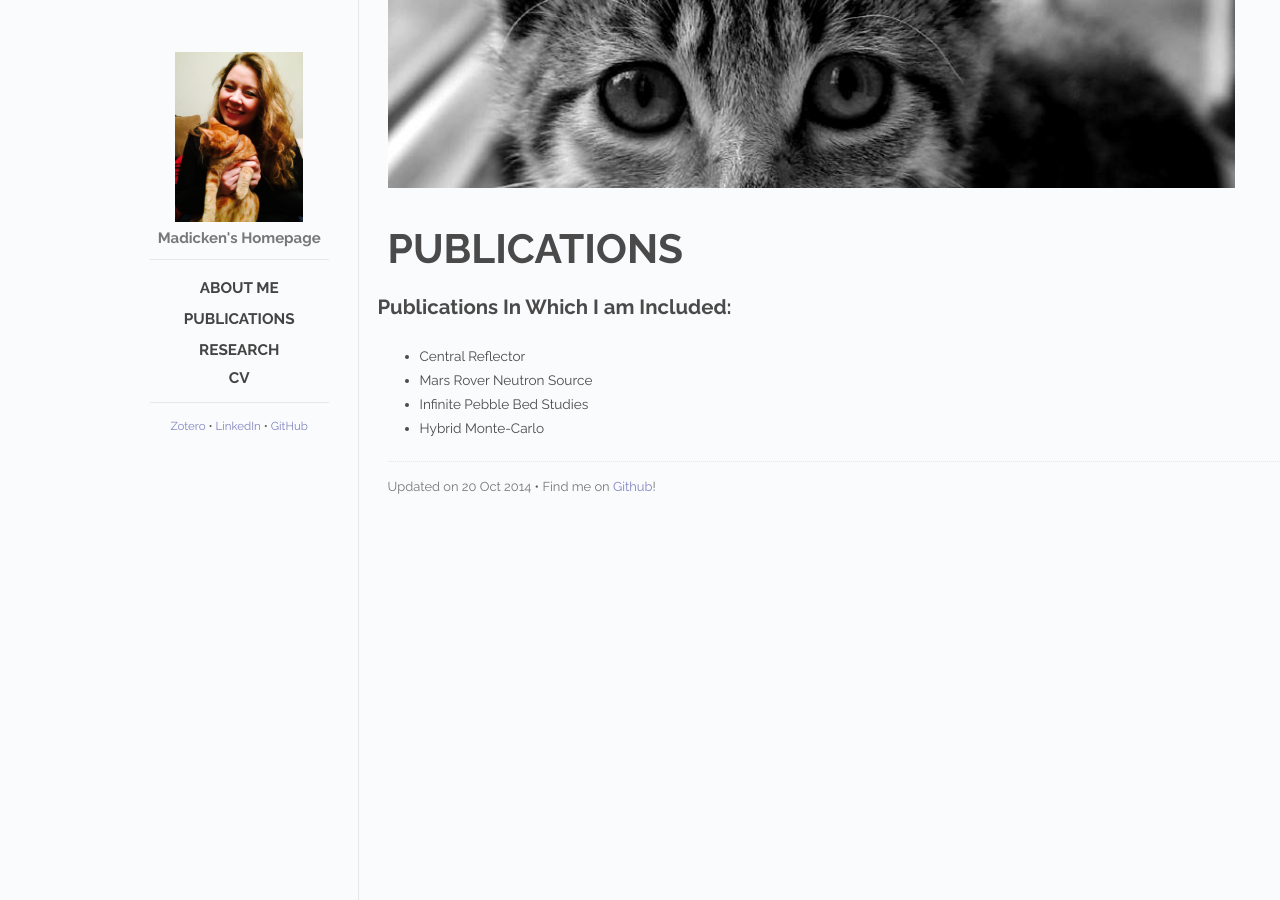
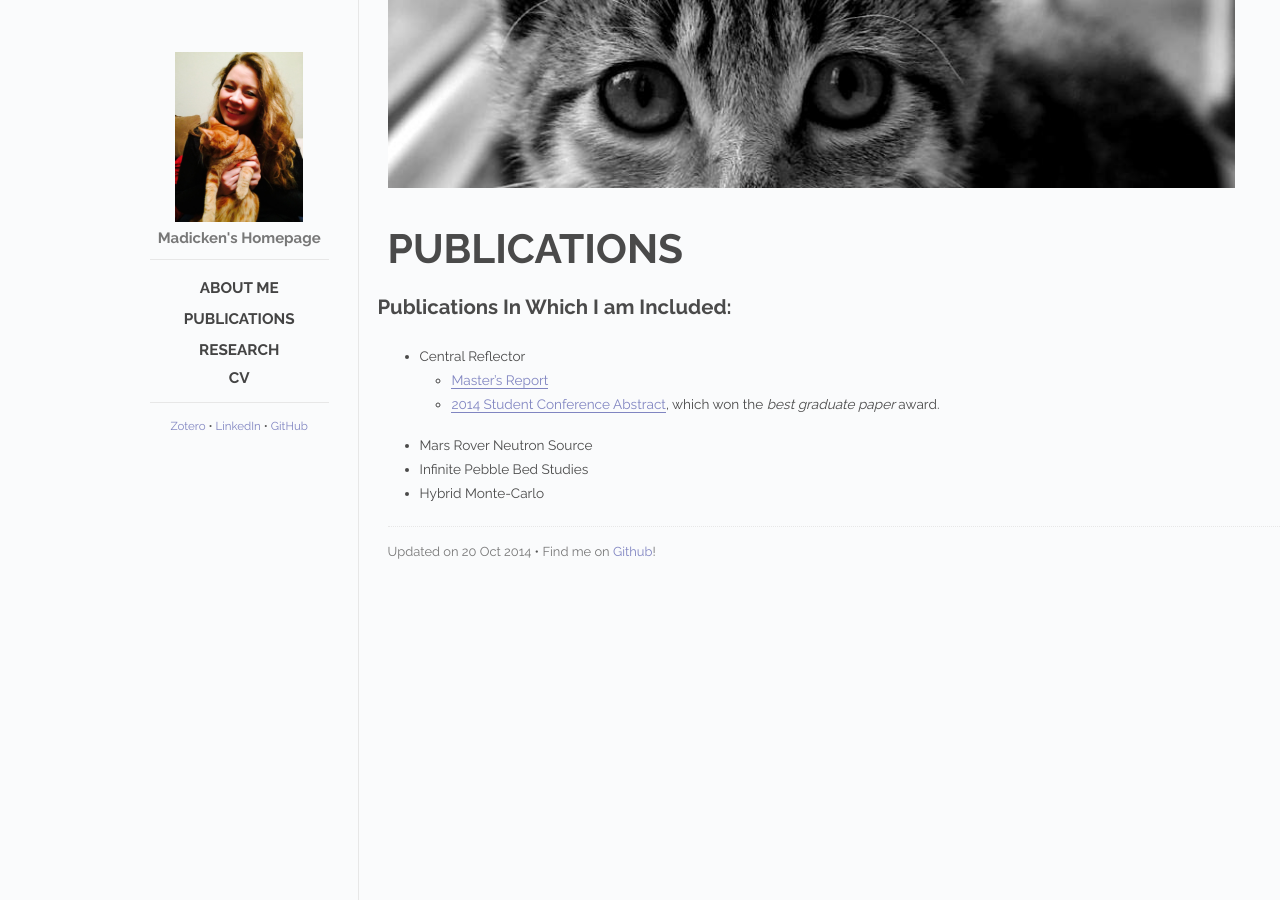
Before and after one commit to munkm/munkm.github.io, a Jekyll site: the page built from _posts/2014-10-20-publications.md, in a window 1280 px wide. Built offline with Jekyll 4.4.1, drawn with Linux system fonts in a browser that asks for light colours; Markdown is read by kramdown in place of the engine named in the settings.

Commit message:
adding links to central reflector papers

```diff
--- a/_posts/2014-10-20-publications.md
+++ b/_posts/2014-10-20-publications.md
@@ -9,6 +9,8 @@ categories: posts
 ## Publications In Which I am Included:
 
 * Central Reflector
+  * [Master's Report](/papers/Report_Final.pdf)
+  * [2014 Student Conference Abstract](/papers/munk_abstract_2014.pdf), which won the *best graduate paper* award.
 * Mars Rover Neutron Source
 * Infinite Pebble Bed Studies
 * Hybrid Monte-Carlo
```
